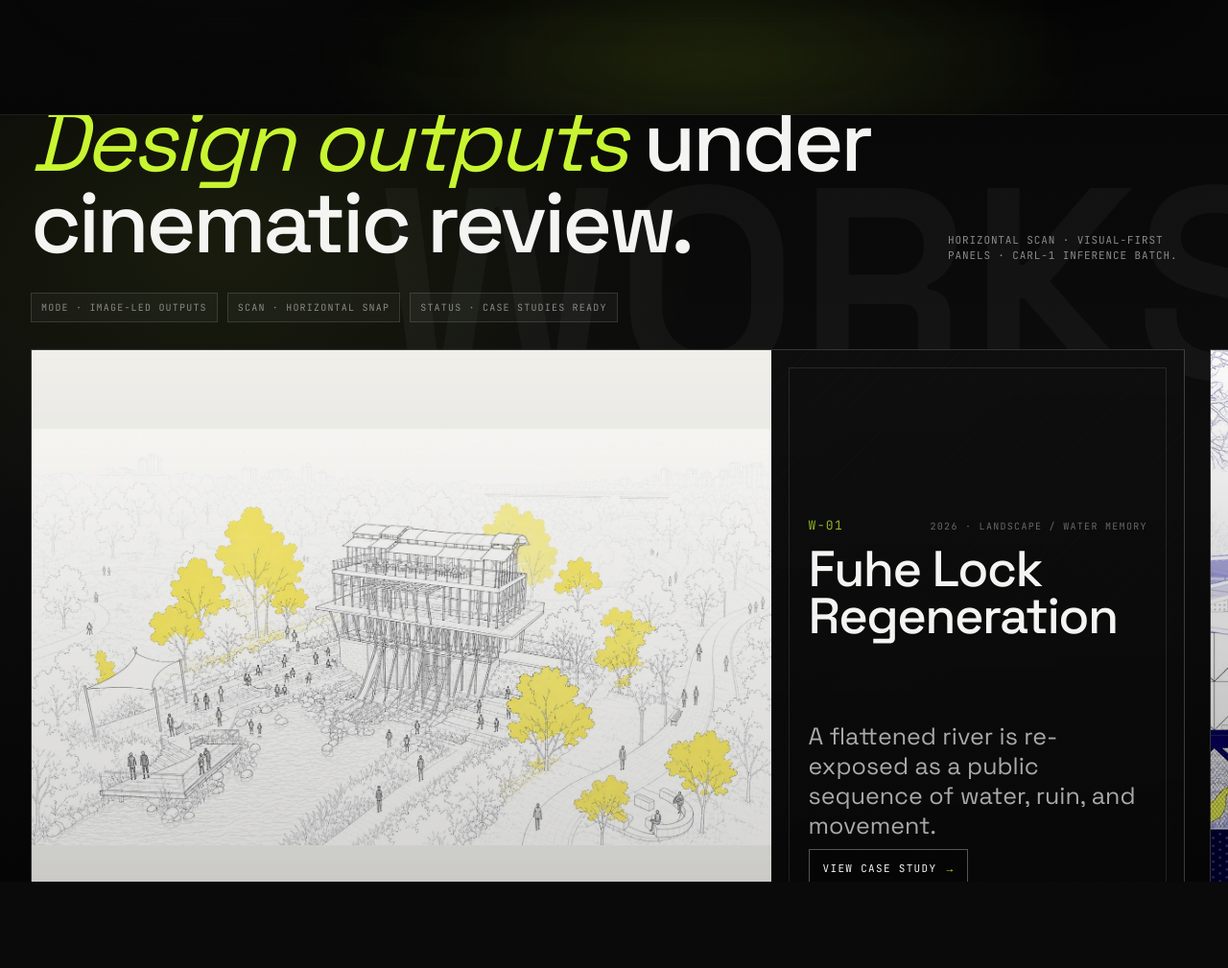
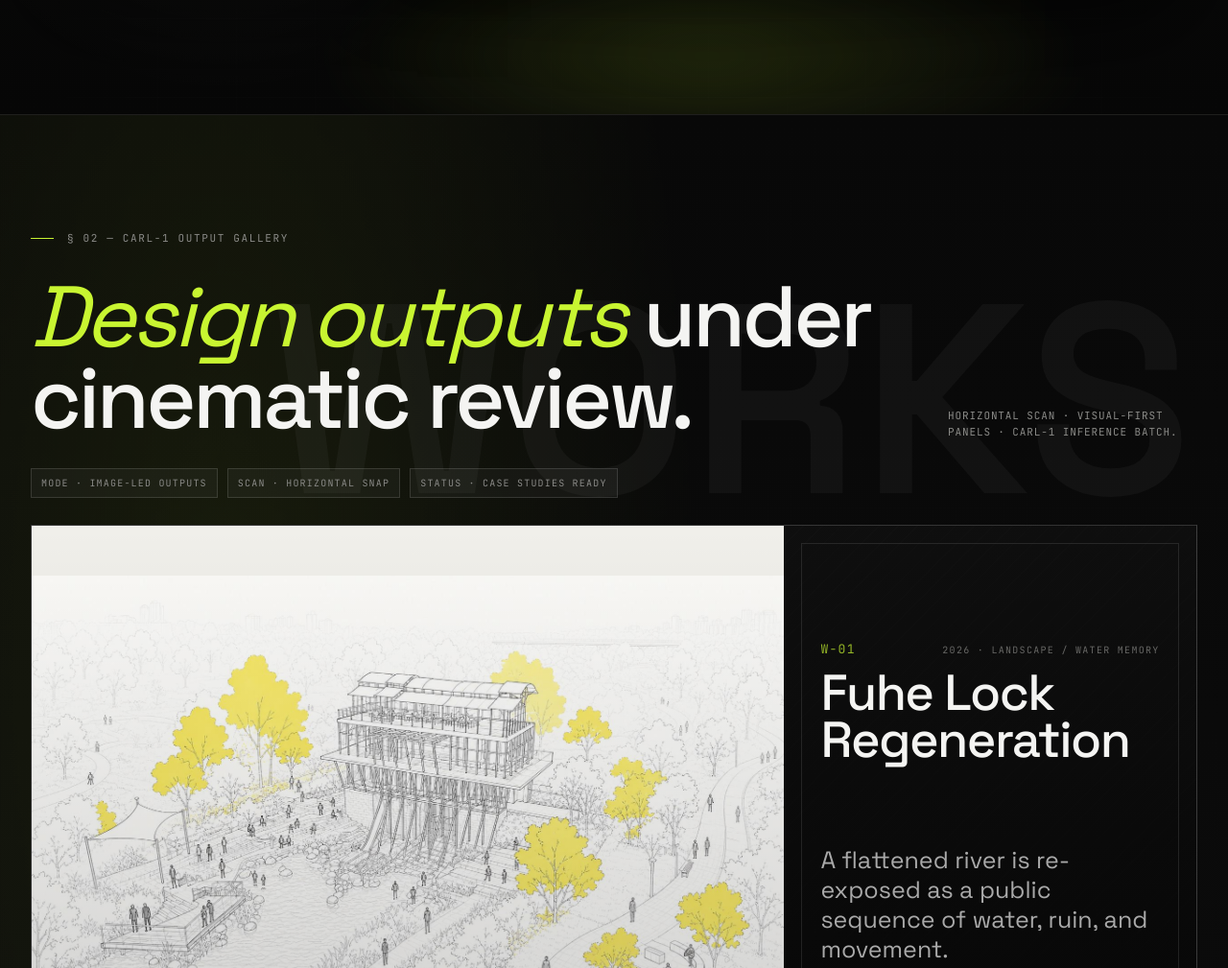
Before and after one commit to zhangovo32-cmyk/carl-portfolio, a plain HTML site: page index.html in a window 1280 px wide. Shown: the part 2495-3504 px from the top of the page at 96% size. Drawn offline with nearby package versions, Linux system fonts and the light colour scheme.

Commit message:
Add files via upload

```diff
--- a/app.js
+++ b/app.js
@@ -502,72 +502,18 @@
   });
 })();
 
-// ---------- Works horizontal scroll: load-safe GSAP pin ----------
+// ---------- Works gallery: stable vertical case stack ----------
 (() => {
-  if (prefersReducedMotion) return;
-  if (!window.gsap || !window.ScrollTrigger) return;
-
   const section = document.getElementById('projects');
   const track = section?.querySelector('.projects-rail');
   if (!section || !track) return;
 
-  gsap.registerPlugin(ScrollTrigger);
-
-  const init = () => {
-    if (!window.matchMedia('(min-width: 641px)').matches) return;
-
-    section.classList.add('is-horizontal-ready');
-    gsap.set(track, { x: 0 });
-
-    const getScrollAmount = () => {
-      const viewportWidth = document.documentElement.clientWidth;
-      return Math.max(0, track.scrollWidth - viewportWidth);
-    };
-    // Sync Lenis whenever the pin boundary is crossed so accumulated
-    // momentum cannot overshoot after the fixed section is released.
-    const syncLenis = () => {
-      const lenis = window.__carlLenis;
-      if (lenis) lenis.scrollTo(window.scrollY, { immediate: true });
-    };
-
-    const tween = gsap.to(track, {
-      x: () => -getScrollAmount(),
-      ease: 'none',
-      force3D: true,
-      overwrite: true,
-      scrollTrigger: {
-        trigger: section,
-        start: 'top top',
-        end: () => `+=${getScrollAmount()}`,
-        pin: true,
-        pinType: 'fixed',
-        scrub: 1,
-        anticipatePin: 1,
-        invalidateOnRefresh: true,
-        onUpdate: self => {
-          section.style.setProperty('--works-progress', self.progress.toFixed(3));
-        },
-        onEnter: syncLenis,
-        onLeave: syncLenis,
-        onEnterBack: syncLenis,
-        onLeaveBack: syncLenis
-      }
-    });
-
-    let resizeTimer = 0;
-    const refresh = (delay = 0) => {
-      clearTimeout(resizeTimer);
-      resizeTimer = window.setTimeout(() => ScrollTrigger.refresh(), delay);
-    };
-
-    refresh(500);
-    document.fonts?.ready?.then(() => refresh(0));
-    window.addEventListener('resize', () => refresh(200), { passive: true });
-    window.__carlWorksTrigger = tween.scrollTrigger;
-  };
-
-  if (document.readyState === 'complete') init();
-  else window.addEventListener('load', init, { once: true });
+  window.__carlWorksTrigger?.kill?.();
+  window.__carlWorksTrigger = null;
+  section.classList.remove('is-horizontal-ready');
+  section.style.removeProperty('height');
+  section.style.setProperty('--works-progress', '1');
+  track.style.removeProperty('transform');
 })();
 
 // ---------- Tweaks panel ----------
--- a/styles.css
+++ b/styles.css
@@ -1194,28 +1194,10 @@
 #projects.reveal.in {
   transform: none;
 }
-#projects.is-horizontal-ready {
-  height: 100vh;
-  width: 100vw;
-  padding: 0;
-  display: flex;
-  align-items: center;
-  overflow: hidden;
-}
 .projects-sticky {
   position: relative;
   max-width: 1680px;
   margin: 0 auto;
-}
-#projects.is-horizontal-ready .projects-sticky {
-  width: 100%;
-  max-width: none;
-  height: 100vh;
-  overflow: hidden;
-  display: flex;
-  flex-direction: column;
-  justify-content: center;
-  padding: clamp(72px, 8vh, 112px) 32px clamp(64px, 7vh, 92px);
 }
 .works-backdrop {
   position: absolute;
@@ -1257,25 +1239,20 @@
   padding: 7px 10px;
 }
 .projects-rail {
-  display: flex;
-  gap: 26px;
+  display: grid;
+  grid-template-columns: 1fr;
+  gap: clamp(22px, 3vw, 42px);
   overflow: visible;
   padding: 0;
   margin: 0;
   scroll-snap-type: none;
 }
-#projects.is-horizontal-ready .projects-rail {
-  width: max-content;
-  max-width: none;
-  will-change: transform;
-}
 .projects-rail::-webkit-scrollbar { height: 6px; }
 .projects-rail::-webkit-scrollbar-track { background: rgba(255,255,255,0.08); }
 .projects-rail::-webkit-scrollbar-thumb { background: var(--accent); border-radius: 999px; }
 
 .project-panel {
-  flex: 0 0 min(82vw, 1180px);
-  flex-shrink: 0;
+  flex: 0 1 auto;
   min-height: clamp(520px, 62vh, 700px);
   position: relative;
   display: grid;
@@ -1484,9 +1461,6 @@
   margin-top: 26px;
   background: rgba(255,255,255,0.12);
   overflow: hidden;
-}
-#projects.is-horizontal-ready .works-progress {
-  display: block;
 }
 .works-progress span {
   display: block;
```
